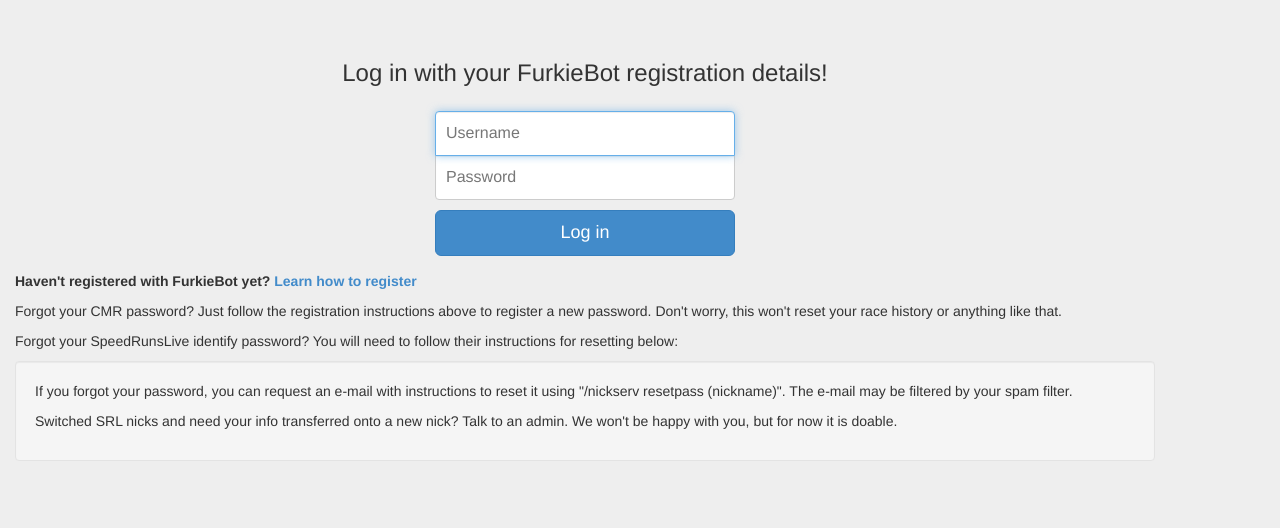
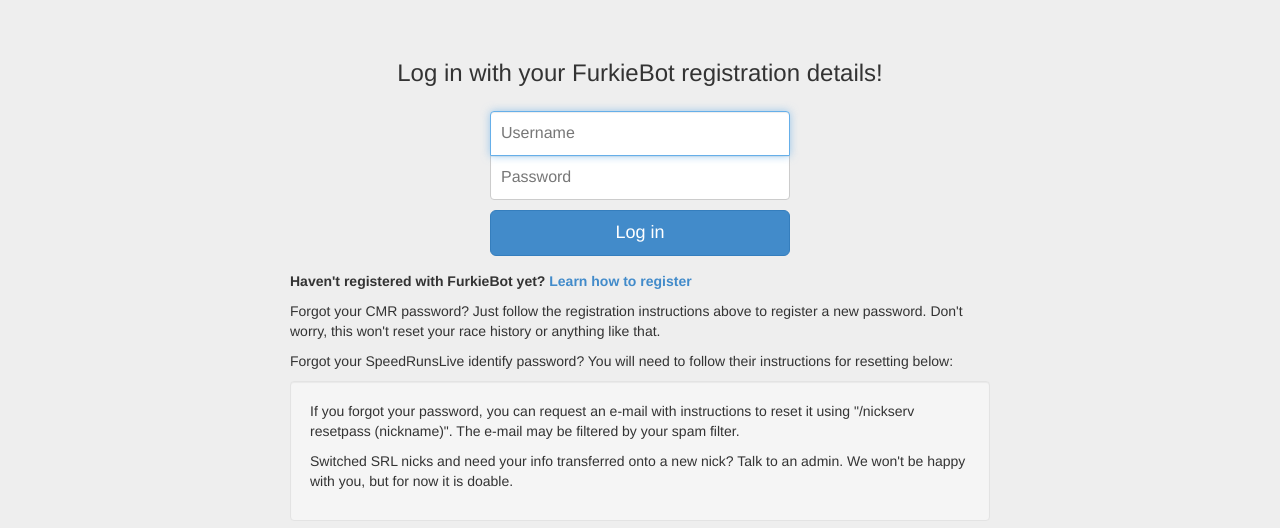
Before and after one commit to EklipZgit/furkiebot, a PHP site: page /login.php in a window 1280 px wide. Shown: the top 528 px of the page. Run offline with PHP 8.4, Linux system fonts and the light colour scheme.

Commit message:
Centered and skinnied login page

```diff
--- a/Web/css/login.css
+++ b/Web/css/login.css
@@ -5,7 +5,9 @@
 }
 
 .skinny {
-  width: 800px;
+  margin-left: auto;
+  margin-right: auto;
+  width: 700px;
 }
 .form-signin {
   max-width: 330px;
--- a/Web/login.php
+++ b/Web/login.php
@@ -18,7 +18,6 @@
   session_write_close();
   ?>
 	<div class="skinny">
-		<div class="container">
 			<center><h3 class="heading">Log in with your FurkieBot registration details!</h3></center>
 				<form class="form-signin" id="form1" name="form1" role="form" method="post" action="loginsubmit.php">
 				<input type="username" class="form-control" placeholder="Username" name="username" id="username" required autofocus>
@@ -33,8 +32,7 @@
 				<p>If you forgot your password, you can request an e-mail with instructions to reset it using "/nickserv resetpass (nickname)". The e-mail may be filtered by your spam filter.</p>
 
 				<p>Switched SRL nicks and need your info transferred onto a new nick? Talk to an admin. We won't be happy with you, but for now it is doable.</p>
-			</div>
-		</div>
+				</div>
     </div>
   </body>
 </html>
```
